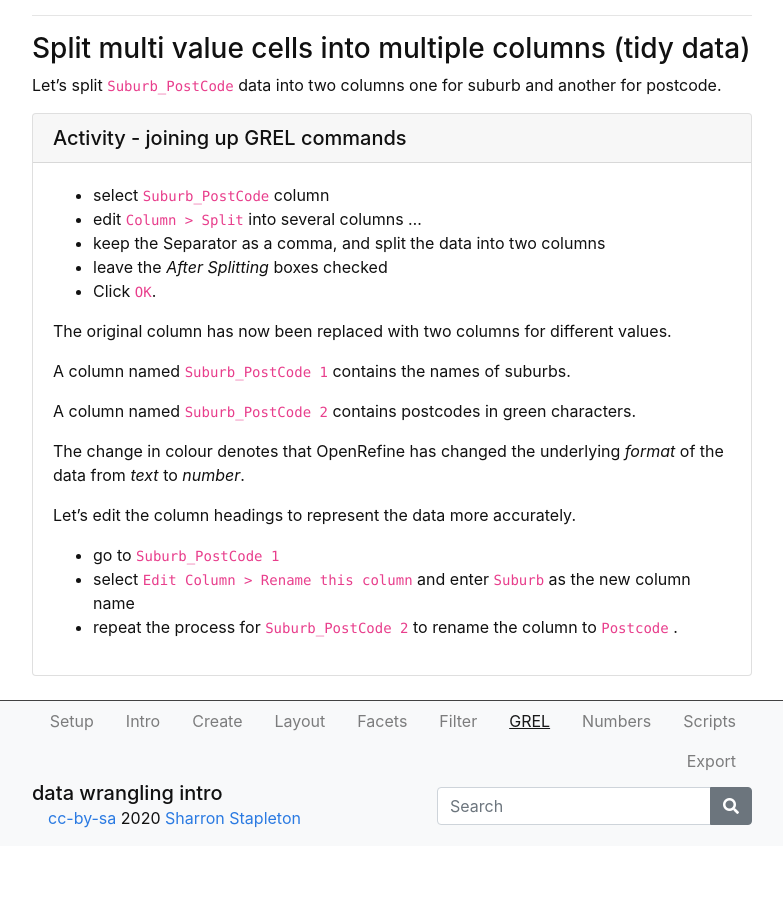
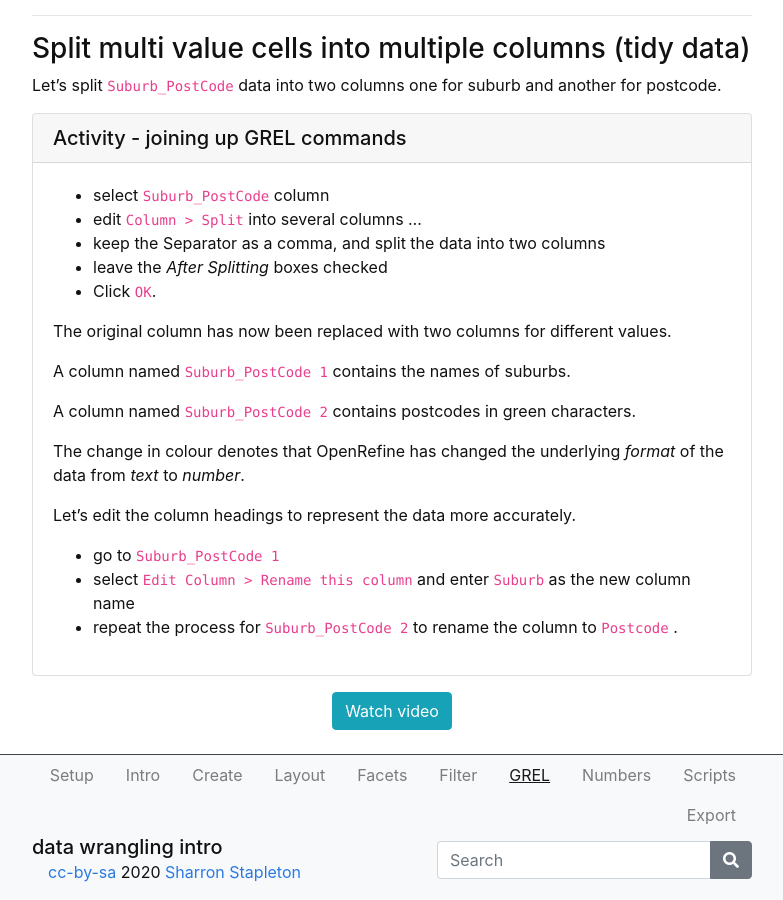
Before and after one commit to GULibrarySandbox/intro-data-wrangle, a Jekyll site: the page built from content/6-lesson.md, in a window 1280 px wide and 900 px high, scrolled down 3800 px. Shown: the whole window, without its empty margins (248-1031 px from the left). Built offline with Jekyll 4.4.1, drawn with Linux system fonts in a browser that asks for light colours; before the commit the page ends 4646 px from its top, so only the background shows below that.

Commit message:
Update 6-lesson.md

```diff
--- a/content/6-lesson.md
+++ b/content/6-lesson.md
@@ -134,3 +134,6 @@ Let's edit the column headings to represent the data more accurately.
 - go to  `Suburb_PostCode 1`
 - select  `Edit Column > Rename this column`  and enter  `Suburb`  as the new column name
 - repeat the process for  `Suburb_PostCode 2`  to rename the column to  `Postcode` .{% endcapture %} {% include card.md header="Activity - joining up GREL commands" text=text %}
+
+
+{% include button.md text="Watch video" link="https://vimeo.com/412605933/d8be2a9d15" color="info" %}
```
